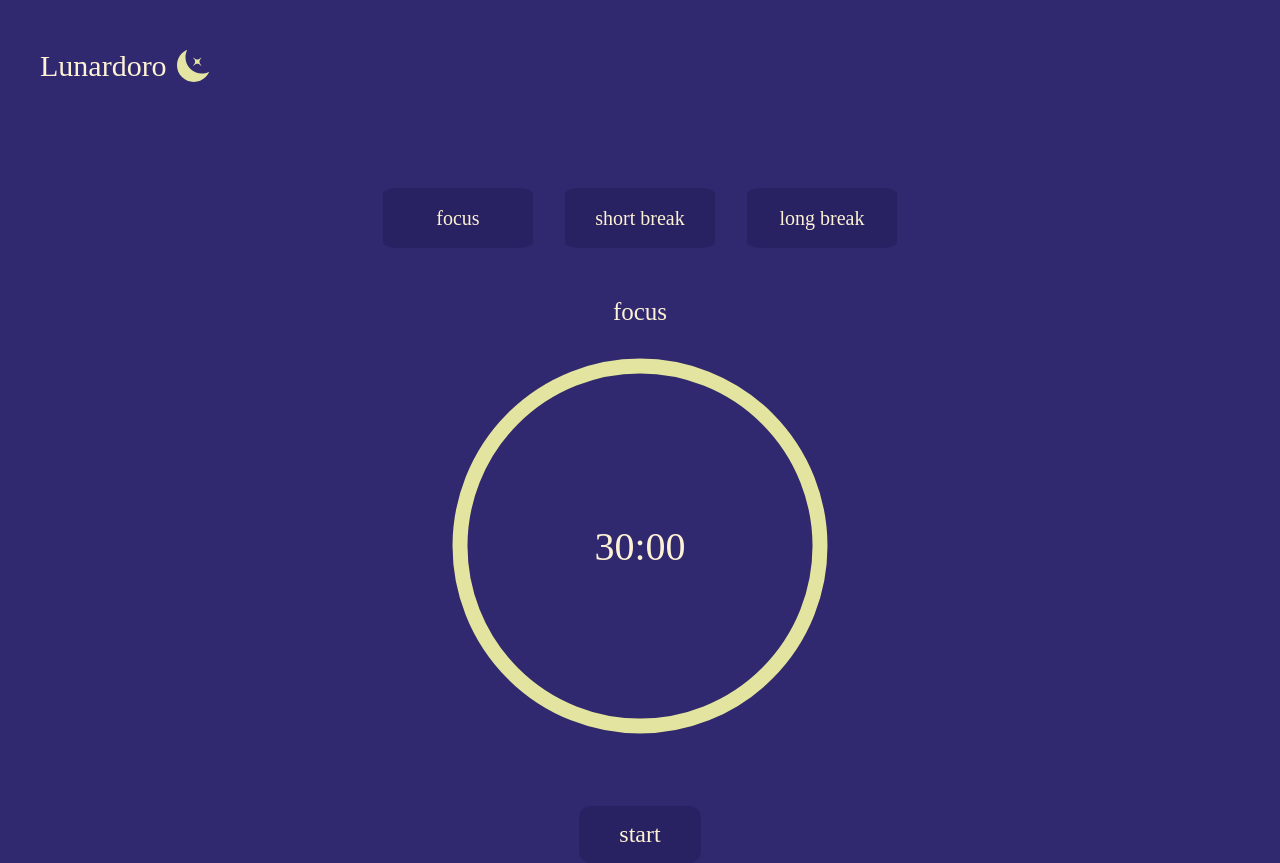
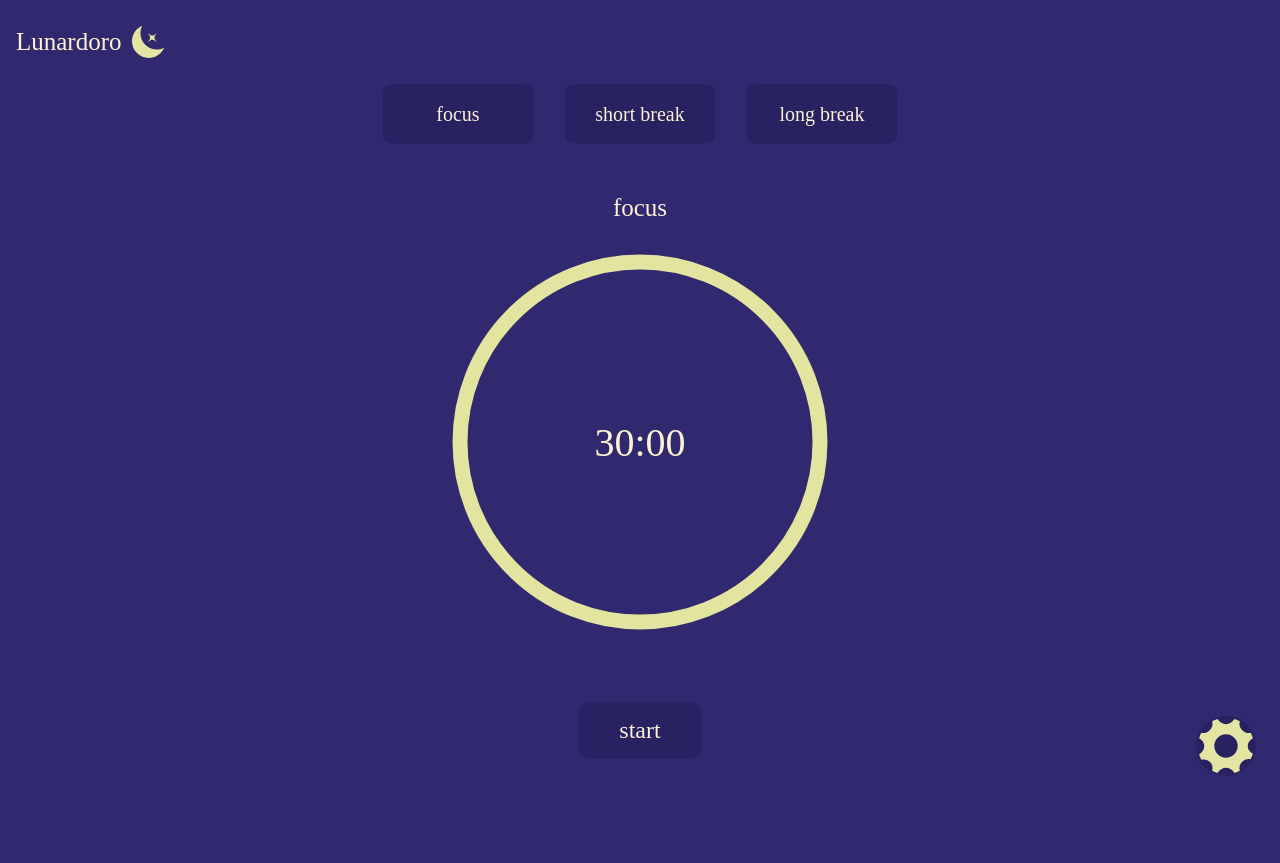
Before and after one commit to maguro-24/Lunardoro, a plain HTML site: page index.html in a window 1280 px wide. After the commit the page ends 800 px from the top, so only its background shows below. Drawn offline with Linux system fonts and the light colour scheme.

Commit message:
Add files via upload

```diff
--- a/style.css
+++ b/style.css
@@ -10,19 +10,20 @@ body{
 }
 
 .title{
-    margin: 40px;
-    font-size: 30px;
+    margin: 1rem;
+    font-size: 25px;
     color: #fef2d4;
     display: flex;
 
     align-items: center;
 }
 
-.timer_settings{
-    margin-top: 6rem;
+.timer_settings {
+    margin-top: 1rem;
     display: flex;
     justify-content: center;
     align-items: center;
+    flex-wrap: wrap;
     gap: 2rem;
 }
 .timer_settings_button{
@@ -34,7 +35,7 @@ body{
     display: flex;
     justify-content: center;
     align-items: center;
-    width: 150px;
+    width: min(40vw, 150px);
     height: 60px;
     border-radius: 10%;
     color: #fef2d4;
@@ -75,8 +76,10 @@ body{
 
 .graphic {
     position: relative;
-    width: 400px;
-    height: 400px;
+    width: 90vw;
+    max-width: 400px;
+    height: auto;
+    aspect-ratio: 1 / 1;
     margin: 20px auto;
     display: flex;
     align-items: center;
@@ -138,20 +141,21 @@ button.pause {
 }
 
 .settings {
-    position: fixed;               /* Stay in place even on scroll */
-
+    position: fixed;
+    bottom: 1.5rem;
     right: 1.5rem;
-    padding: 10px 20px;
+    padding: 10px;
+    max-width: 60px;
+    max-height: 60px;
     background-color: #231d5887;
-    color: #fef2d4;
-    border-radius: 10%;
+    border-radius: 50%;
     display: flex;
     align-items: center;
     justify-content: center;
     cursor: pointer;
     transition: all 0.3s ease-in-out;
     backdrop-filter: blur(5px);
-    z-index: 1000; /* Make sure it's on top */
+    z-index: 1000;
 }
 
 .settings:hover {
@@ -162,7 +166,7 @@ button.pause {
 .settings-panel {
     position: fixed;
     bottom: 1.5rem;
-    right: 1.5rem;
+    right: 1rem;
     background-color: #231d5887;
     color: #fef2d4;
     padding: 1rem;
@@ -174,6 +178,8 @@ button.pause {
     flex-direction: column;
     gap: 10px;
     box-shadow: 0 8px 16px rgba(0, 0, 0, 0.4);
+    max-width: 90vw;
+    box-sizing: border-box;
 }
 
 .settings-panel input {
```
